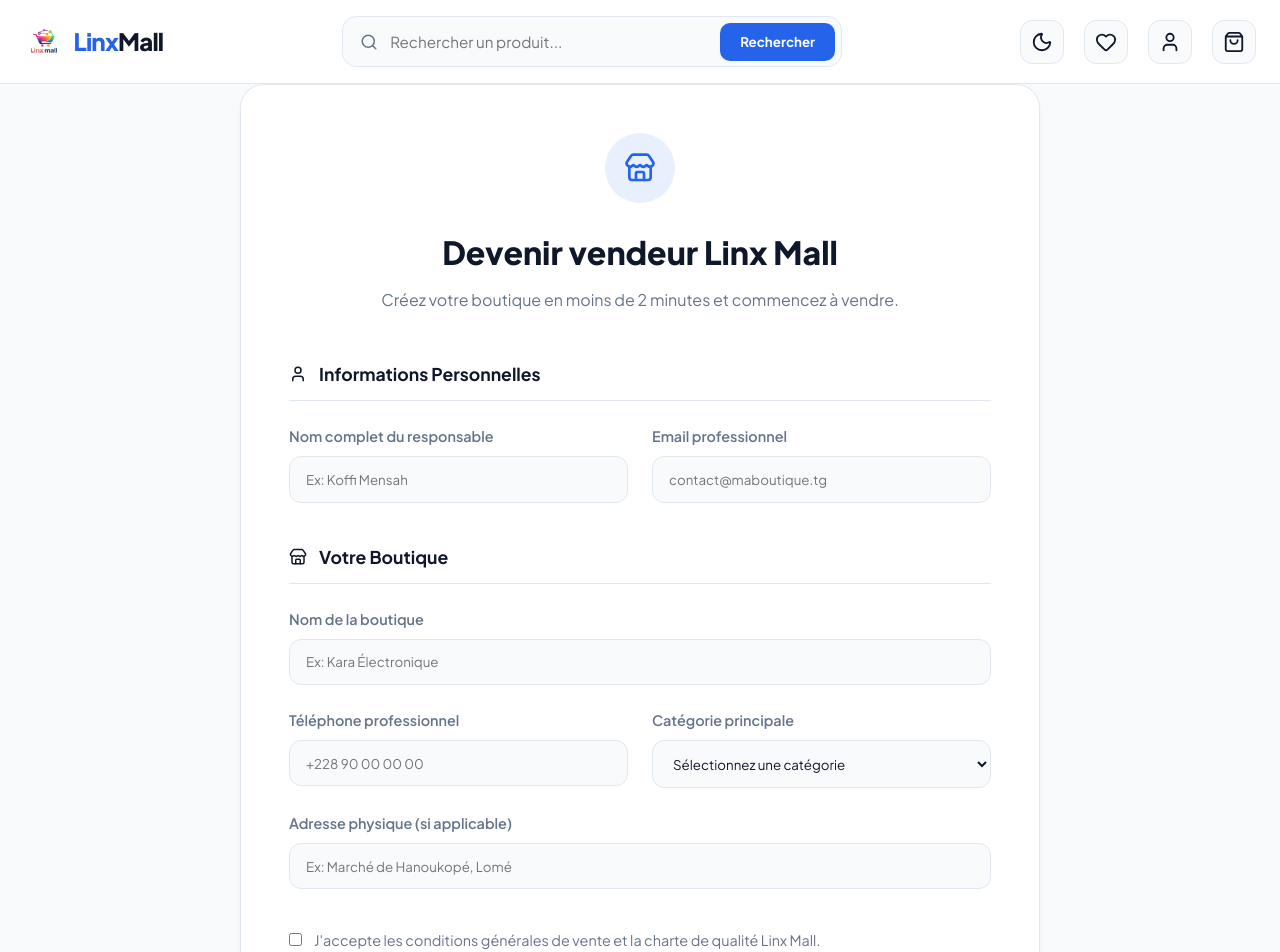
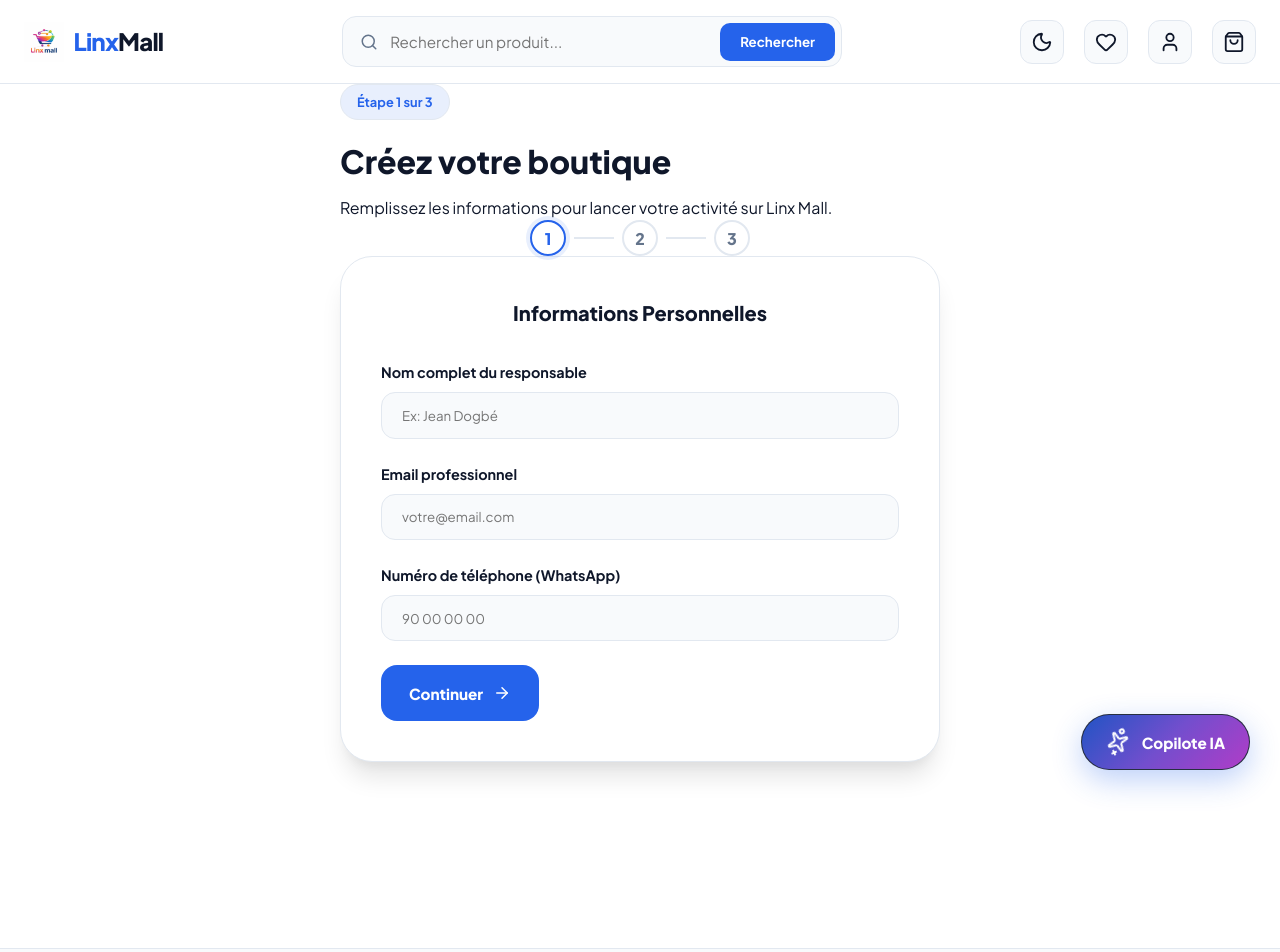
Before and after one commit to Riotlagrinta/linx-mall, a Next.js app: page /vendeur/inscription in a window 1280 px wide. Shown: the top 952 px of the page. Built offline with nearby package versions, Linux system fonts and the light colour scheme.

Commit message:
feat: déploiement global de l'AICopilot sur le tunnel vendeur et création du formulaire d'inscription

```diff
--- a/src/app/vendeur/inscription/page.tsx
+++ b/src/app/vendeur/inscription/page.tsx
@@ -2,63 +2,89 @@
 
 import { useState } from 'react';
 import { motion } from 'framer-motion';
-import { Store, MapPin, Phone, Mail, User, ShieldCheck, ArrowRight, Loader2 } from 'lucide-react';
-import { useNotification } from '@/context/NotificationContext';
-import { useRouter } from 'next/navigation';
+import { Store, Mail, Phone, MapPin, ArrowRight, CheckCircle2, ShieldCheck, Sparkles, Building2 } from 'lucide-react';
+import Link from 'next/link';
+import AICopilot from '@/components/AICopilot';
 
-export default function SellerRegistrationPage() {
+export default function VendeurInscription() {
+  const [step, setStep] = useState(1);
   const [isSubmitting, setIsSubmitting] = useState(false);
-  const { showNotification } = useNotification();
-  const router = useRouter();
+  const [isComplete, setIsComplete] = useState(false);
 
   const handleSubmit = (e: React.FormEvent) => {
     e.preventDefault();
+    if (step < 3) {
+      setStep(step + 1);
+    } else {
       setIsSubmitting(true);
-
-    // Simulation d'inscription
       setTimeout(() => {
         setIsSubmitting(false);
-      showNotification("Votre demande d'ouverture de boutique a été reçue !", "success");
-      router.push('/vendeur/dashboard');
+        setIsComplete(true);
       }, 2000);
+    }
   };
 
+  if (isComplete) {
     return (
-    <div className="registration-page container py-20">
-      <div className="registration-card">
-        <div className="registration-header">
-          <div className="icon-circle">
-            <Store size={32} />
+      <div className="container py-24 text-center">
+        <motion.div initial={{ scale: 0.9, opacity: 0 }} animate={{ scale: 1, opacity: 1 }}>
+          <div className="success-icon-wrapper mb-8">
+            <CheckCircle2 size={64} color="#10b981" />
           </div>
-          <h1>Devenir vendeur Linx Mall</h1>
-          <p>Créez votre boutique en moins de 2 minutes et commencez à vendre.</p>
+          <h1 className="text-4xl font-extrabold mb-4">Félicitations !</h1>
+          <p className="text-muted text-lg mb-10">Votre demande de création de boutique a été reçue. Notre équipe va vérifier vos informations et vous contactera sous 24h.</p>
+          <Link href="/vendeur/dashboard" className="btn btn-primary btn-lg">Accéder à mon tableau de bord</Link>
+        </motion.div>
+        <style dangerouslySetInnerHTML={{ __html: `
+          .success-icon-wrapper { width: 100px; height: 100px; background: rgba(16, 185, 129, 0.1); border-radius: 50%; display: flex; align-items: center; justify-content: center; margin: 0 auto; }
+        `}} />
+      </div>
+    );
+  }
+
+  return (
+    <div className="inscription-page">
+      <div className="container py-12">
+        <div className="inscription-container">
+          <div className="inscription-header text-center mb-12">
+            <span className="badge">Étape {step} sur 3</span>
+            <h1>Créez votre boutique</h1>
+            <p>Remplissez les informations pour lancer votre activité sur Linx Mall.</p>
           </div>
 
-        <form onSubmit={handleSubmit} className="registration-form">
-          <div className="form-section">
-            <h3><User size={18} /> Informations Personnelles</h3>
-            <div className="form-grid">
+          <div className="step-indicator mb-12">
+            <div className={`step ${step >= 1 ? 'active' : ''}`}><span>1</span></div>
+            <div className={`line ${step >= 2 ? 'active' : ''}`}></div>
+            <div className={`step ${step >= 2 ? 'active' : ''}`}><span>2</span></div>
+            <div className={`line ${step >= 3 ? 'active' : ''}`}></div>
+            <div className={`step ${step >= 3 ? 'active' : ''}`}><span>3</span></div>
+          </div>
+
+          <form onSubmit={handleSubmit} className="inscription-form">
+            {step === 1 && (
+              <motion.div initial={{ opacity: 0, x: 20 }} animate={{ opacity: 1, x: 0 }} className="form-step">
+                <h3>Informations Personnelles</h3>
                 <div className="form-group">
                   <label>Nom complet du responsable</label>
-                <input type="text" required placeholder="Ex: Koffi Mensah" />
+                  <input type="text" placeholder="Ex: Jean Dogbé" required />
                 </div>
                 <div className="form-group">
                   <label>Email professionnel</label>
-                <input type="email" required placeholder="contact@maboutique.tg" />
-              </div>
-            </div>
-          </div>
-
-          <div className="form-section">
-            <h3><Store size={18} /> Votre Boutique</h3>
-            <div className="form-grid">
-              <div className="form-group full">
-                <label>Nom de la boutique</label>
-                <input type="text" required placeholder="Ex: Kara Électronique" />
+                  <input type="email" placeholder="votre@email.com" required />
                 </div>
                 <div className="form-group">
-                <label>Téléphone professionnel</label>
-                <input type="tel" required placeholder="+228 90 00 00 00" />
+                  <label>Numéro de téléphone (WhatsApp)</label>
+                  <input type="tel" placeholder="90 00 00 00" required />
+                </div>
+              </motion.div>
+            )}
+
+            {step === 2 && (
+              <motion.div initial={{ opacity: 0, x: 20 }} animate={{ opacity: 1, x: 0 }} className="form-step">
+                <h3>Détails de la Boutique</h3>
+                <div className="form-group">
+                  <label>Nom de la boutique</label>
+                  <input type="text" placeholder="Ex: Kara Fashion" required />
                 </div>
                 <div className="form-group">
                   <label>Catégorie principale</label>
@@ -66,60 +92,105 @@
                     <option value="">Sélectionnez une catégorie</option>
                     <option value="electronics">Électronique</option>
                     <option value="fashion">Mode & Beauté</option>
-                  <option value="home">Maison & Jardin</option>
+                    <option value="home">Maison</option>
                     <option value="local">Produits Locaux</option>
                   </select>
                 </div>
-              <div className="form-group full">
-                <label>Adresse physique (si applicable)</label>
-                <input type="text" placeholder="Ex: Marché de Hanoukopé, Lomé" />
+                <div className="form-group">
+                  <label>Ville de localisation</label>
+                  <select required>
+                    <option value="Lomé">Lomé</option>
+                    <option value="Kara">Kara</option>
+                    <option value="Sokodé">Sokodé</option>
+                    <option value="Kpalimé">Kpalimé</option>
+                  </select>
                 </div>
+              </motion.div>
+            )}
+
+            {step === 3 && (
+              <motion.div initial={{ opacity: 0, x: 20 }} animate={{ opacity: 1, x: 0 }} className="form-step">
+                <h3>Validation & Identité</h3>
+                <div className="form-group">
+                  <label>Type d'entreprise</label>
+                  <div className="radio-group">
+                    <label className="radio-option">
+                      <input type="radio" name="type" value="particulier" defaultChecked />
+                      <div className="opt-box">
+                        <strong>Particulier / Artisan</strong>
+                        <span>Vendez en votre nom propre</span>
+                      </div>
+                    </label>
+                    <label className="radio-option">
+                      <input type="radio" name="type" value="entreprise" />
+                      <div className="opt-box">
+                        <strong>Entreprise Enregistrée</strong>
+                        <span>SARL, EURL, etc.</span>
+                      </div>
+                    </label>
+                  </div>
+                </div>
+                <div className="security-notice">
+                  <ShieldCheck size={18} />
+                  <p>En cliquant sur confirmer, vous acceptez nos conditions de vente pour les marchands.</p>
+                </div>
+              </motion.div>
+            )}
+
+            <div className="form-footer mt-10">
+              {step > 1 && (
+                <button type="button" className="btn btn-outline" onClick={() => setStep(step - 1)}>Retour</button>
+              )}
+              <button type="submit" className="btn btn-primary flex-1">
+                {step < 3 ? 'Continuer' : isSubmitting ? 'Traitement...' : 'Confirmer la création'}
+                {step < 3 && <ArrowRight size={18} />}
+              </button>
+            </div>
+          </form>
         </div>
       </div>
 
-          <div className="terms-check">
-            <input type="checkbox" required id="terms" />
-            <label htmlFor="terms">J'accepte les conditions générales de vente et la charte de qualité Linx Mall.</label>
-          </div>
-
-          <button type="submit" className="btn btn-primary btn-lg w-full" disabled={isSubmitting}>
-            {isSubmitting ? (
-              <><Loader2 className="animate-spin" /> Création en cours...</>
-            ) : (
-              <>{'Confirmer l\'ouverture de ma boutique'} <ArrowRight size={20} /></>
-            )}
-          </button>
-        </form>
-      </div>
+      <AICopilot />
 
       <style dangerouslySetInnerHTML={{ __html: `
-        .registration-page { display: flex; justify-content: center; background: var(--surface); min-height: 100vh; }
-        .registration-card { background: var(--card-bg); width: 100%; max-width: 800px; padding: 3rem; border-radius: 24px; border: 1px solid var(--border); box-shadow: var(--shadow); }
+        .inscription-page { background: var(--background); min-height: 100vh; }
+        .inscription-container { max-width: 600px; margin: 0 auto; }
 
-        .registration-header { text-align: center; margin-bottom: 3rem; }
-        .icon-circle { width: 70px; height: 70px; background: rgba(37, 99, 235, 0.1); color: var(--primary); border-radius: 50%; display: flex; align-items: center; justify-content: center; margin: 0 auto 1.5rem; }
-        .registration-header h1 { font-size: 2rem; font-weight: 800; margin-bottom: 0.5rem; }
-        .registration-header p { color: var(--text-muted); }
+        .inscription-header .badge { background: rgba(37, 99, 235, 0.1); color: var(--primary); padding: 0.4rem 1rem; border-radius: 99px; font-weight: 700; font-size: 0.8rem; margin-bottom: 1rem; display: inline-block; }
+        .inscription-header h1 { font-size: 2rem; font-weight: 800; color: var(--text-main); margin-bottom: 0.5rem; }
 
-        .form-section { margin-bottom: 2.5rem; }
-        .form-section h3 { display: flex; align-items: center; gap: 0.75rem; font-size: 1.1rem; font-weight: 700; margin-bottom: 1.5rem; color: var(--text-main); border-bottom: 1px solid var(--border); padding-bottom: 0.75rem; }
+        .step-indicator { display: flex; align-items: center; justify-content: center; gap: 0.5rem; }
+        .step { width: 36px; height: 36px; border-radius: 50%; border: 2px solid var(--border); display: flex; align-items: center; justify-content: center; font-weight: 800; color: var(--text-muted); background: var(--card-bg); transition: all 0.3s ease; }
+        .step.active { border-color: var(--primary); color: var(--primary); box-shadow: 0 0 0 4px rgba(37, 99, 235, 0.1); }
+        .line { height: 2px; width: 40px; background: var(--border); }
+        .line.active { background: var(--primary); }
 
-        .form-grid { display: grid; grid-template-columns: 1fr 1fr; gap: 1.5rem; }
-        .form-group.full { grid-column: span 2; }
-        .form-group label { display: block; font-size: 0.9rem; font-weight: 600; color: var(--text-muted); margin-bottom: 0.5rem; }
-        .form-group input, .form-group select { width: 100%; padding: 0.85rem 1rem; border-radius: 12px; border: 1px solid var(--border); background: var(--surface); color: var(--text-main); font-family: inherit; transition: var(--transition); }
-        .form-group input:focus { border-color: var(--primary); outline: none; box-shadow: 0 0 0 3px rgba(37, 99, 235, 0.1); }
+        .form-step h3 { font-size: 1.25rem; font-weight: 800; color: var(--text-main); margin-bottom: 2rem; text-align: center; }
+        .inscription-form { background: var(--card-bg); padding: 2.5rem; border-radius: 32px; border: 1px solid var(--border); box-shadow: var(--shadow-lg); }
 
-        .terms-check { display: flex; gap: 0.75rem; align-items: flex-start; margin-bottom: 2.5rem; font-size: 0.9rem; color: var(--text-muted); }
-        .terms-check input { margin-top: 0.25rem; }
+        .form-group { display: flex; flex-direction: column; gap: 0.5rem; margin-bottom: 1.5rem; }
+        .form-group label { font-size: 0.9rem; font-weight: 700; color: var(--text-main); }
+        .form-group input, .form-group select { padding: 0.85rem 1.25rem; border-radius: 14px; border: 1px solid var(--border); background: var(--surface); color: var(--text-main); font-family: inherit; outline: none; }
+        .form-group input:focus { border-color: var(--primary); }
 
-        .animate-spin { animation: spin 1s linear infinite; }
-        @keyframes spin { from { transform: rotate(0deg); } to { transform: rotate(360deg); } }
+        .radio-group { display: flex; flex-direction: column; gap: 1rem; }
+        .radio-option { position: relative; cursor: pointer; }
+        .radio-option input { position: absolute; opacity: 0; }
+        .opt-box { padding: 1.25rem; border: 1px solid var(--border); border-radius: 16px; display: flex; flex-direction: column; transition: var(--transition); }
+        .radio-option input:checked + .opt-box { border-color: var(--primary); background: rgba(37, 99, 235, 0.05); }
+        .opt-box strong { font-size: 1rem; color: var(--text-main); }
+        .opt-box span { font-size: 0.8rem; color: var(--text-muted); }
 
-        @media (max-width: 640px) {
-          .registration-card { padding: 1.5rem; }
-          .form-grid { grid-template-columns: 1fr; }
-          .form-group.full { grid-column: span 1; }
+        .security-notice { display: flex; gap: 0.75rem; background: var(--surface); padding: 1rem; border-radius: 12px; margin-top: 2rem; color: var(--text-muted); align-items: center; }
+        .security-notice p { font-size: 0.8rem; line-height: 1.4; }
+        .security-notice svg { color: #10b981; flex-shrink: 0; }
+
+        .form-footer { display: flex; gap: 1rem; }
+        .form-footer .btn { height: 56px; border-radius: 16px; font-weight: 800; }
+
+        @media (max-width: 768px) {
+          .inscription-form { padding: 1.5rem; border-radius: 24px; }
+          .inscription-header h1 { font-size: 1.75rem; }
         }
       ` }} />
     </div>
--- a/src/app/vendeur/page.tsx
+++ b/src/app/vendeur/page.tsx
@@ -3,8 +3,9 @@
 import { motion } from 'framer-motion';
 import { Store, TrendingUp, ShieldCheck, Zap, ArrowRight, BarChart3, Package, Users, Check, Sparkles } from 'lucide-react';
 import Link from 'next/link';
+import AICopilot from '@/components/AICopilot';
 
-export default function SellerLandingPage() {
+export default function VendeurPage() {
   const benefits = [
     {
       icon: <Store size={32} />,
@@ -220,6 +221,7 @@
           .dashboard-preview-card { background: var(--card-bg); border-radius: 24px; border: 1px solid var(--border); box-shadow: var(--shadow-lg); overflow: hidden; height: 400px; }
         }
       ` }} />
+      <AICopilot />
     </div>
   );
 }
```
Lines whose indentation alone changed are shown as unchanged.
